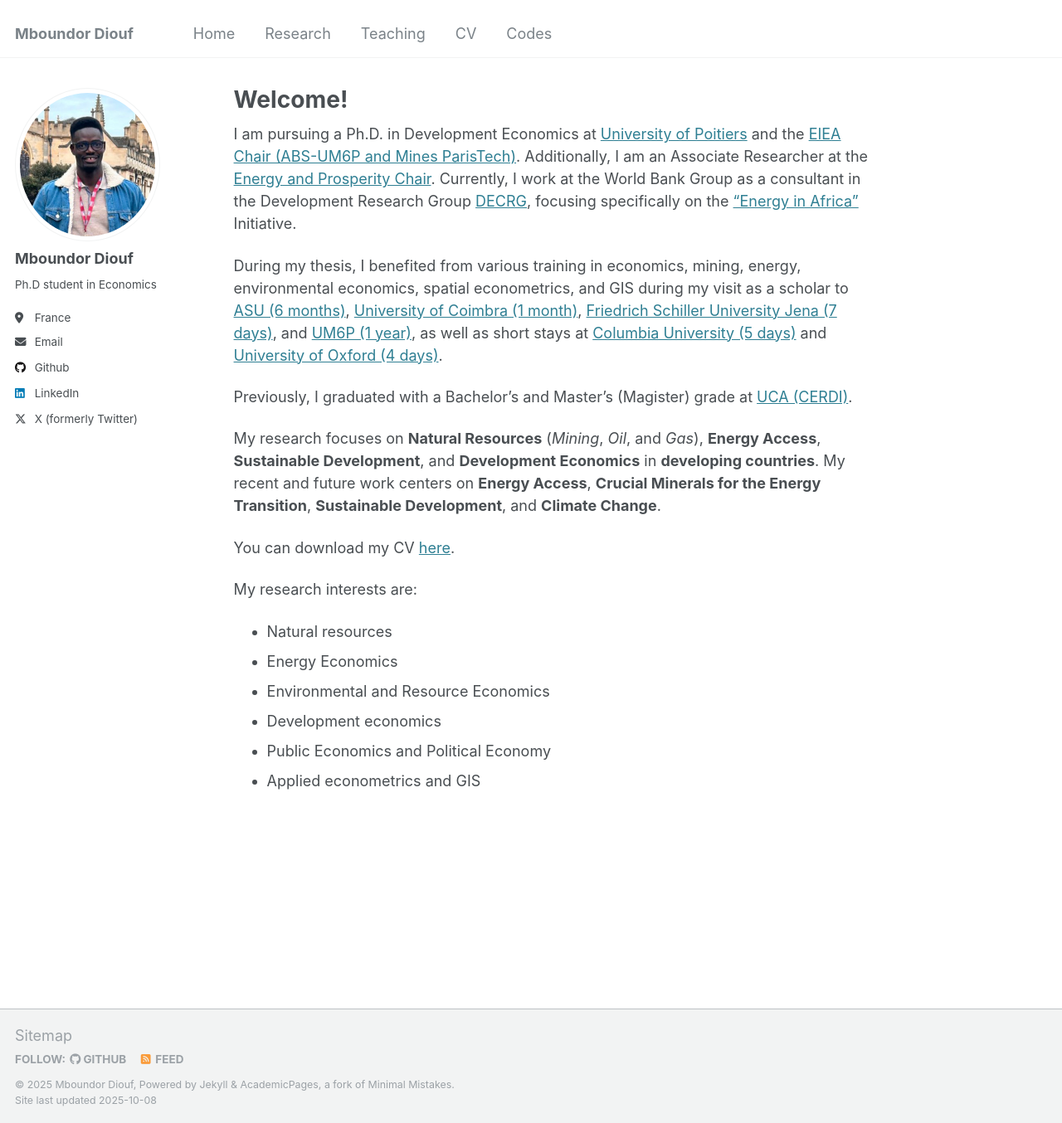
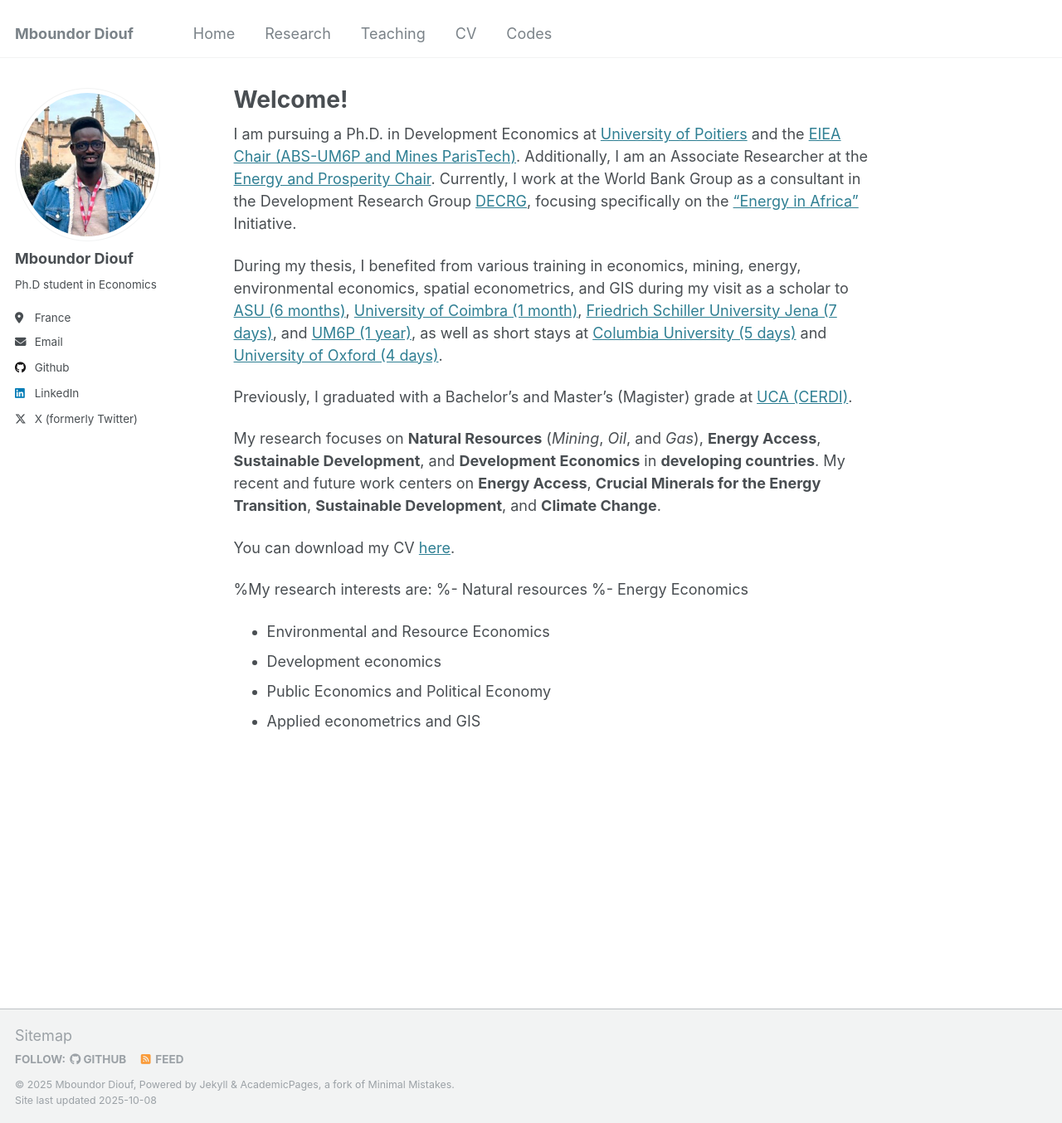
Before and after one commit to mboundordiouf/mboundordiouf.github.io, a Jekyll site: the page built from _pages/about.md, in a window 1280 px wide and 1354 px high. Shown: the whole window at 83% size. Built offline with Jekyll 4.4.1, drawn with Linux system fonts in a browser that asks for light colours.

Commit message:
Update about.md

```diff
--- a/_pages/about.md
+++ b/_pages/about.md
@@ -21,9 +21,9 @@ My recent and future work centers on **Energy Access**, **Crucial Minerals for t
 You can download my CV [here](https://drive.google.com/file/d/1KuljDoZGbJcLObVedaBzGZ4qOir40VFC/view?usp=sharing).
 
 
-My research interests are:
-- <font size="4">Natural resources</font>
-- <font size="4">Energy Economics</font>
+%My research interests are:
+%- <font size="4">Natural resources</font>
+%- <font size="4">Energy Economics</font>
 - <font size="4">Environmental and Resource Economics</font>
 - <font size="4">Development economics</font>
 - <font size="4">Public Economics and Political Economy</font>
```
